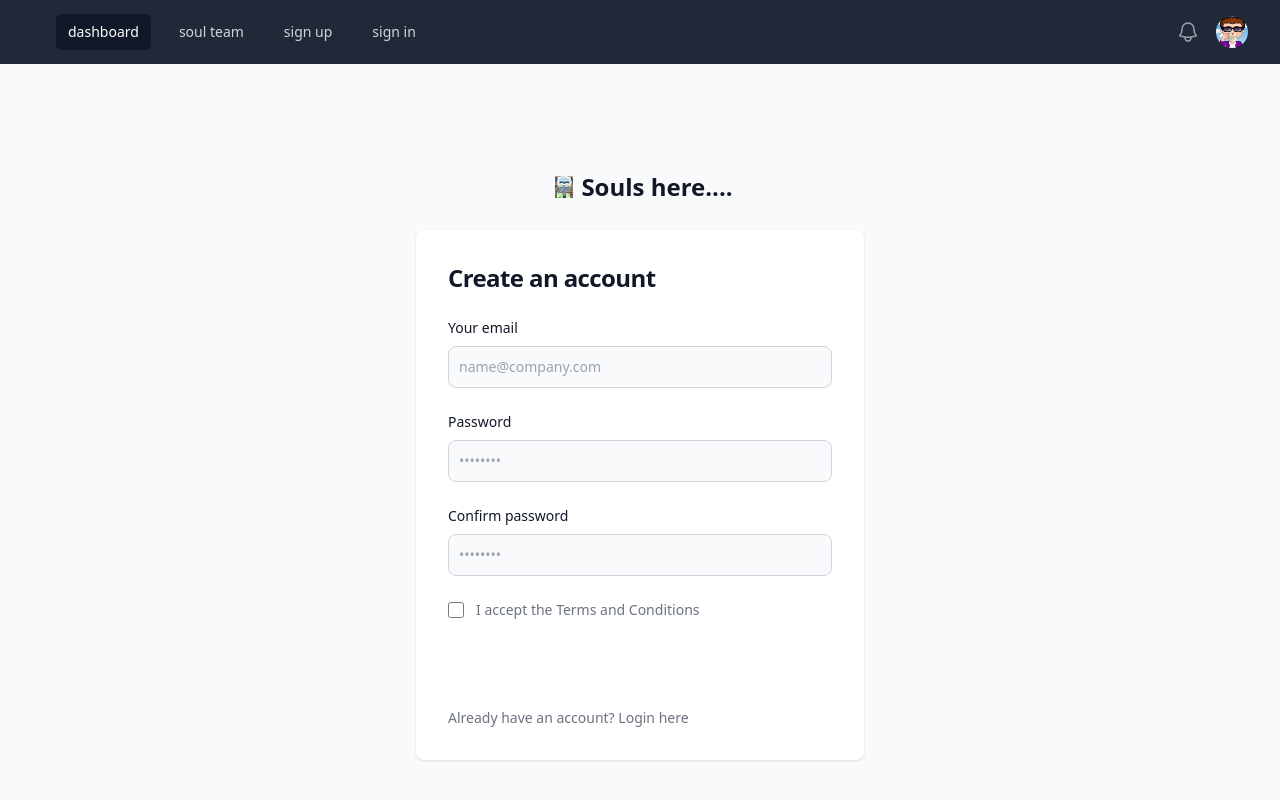
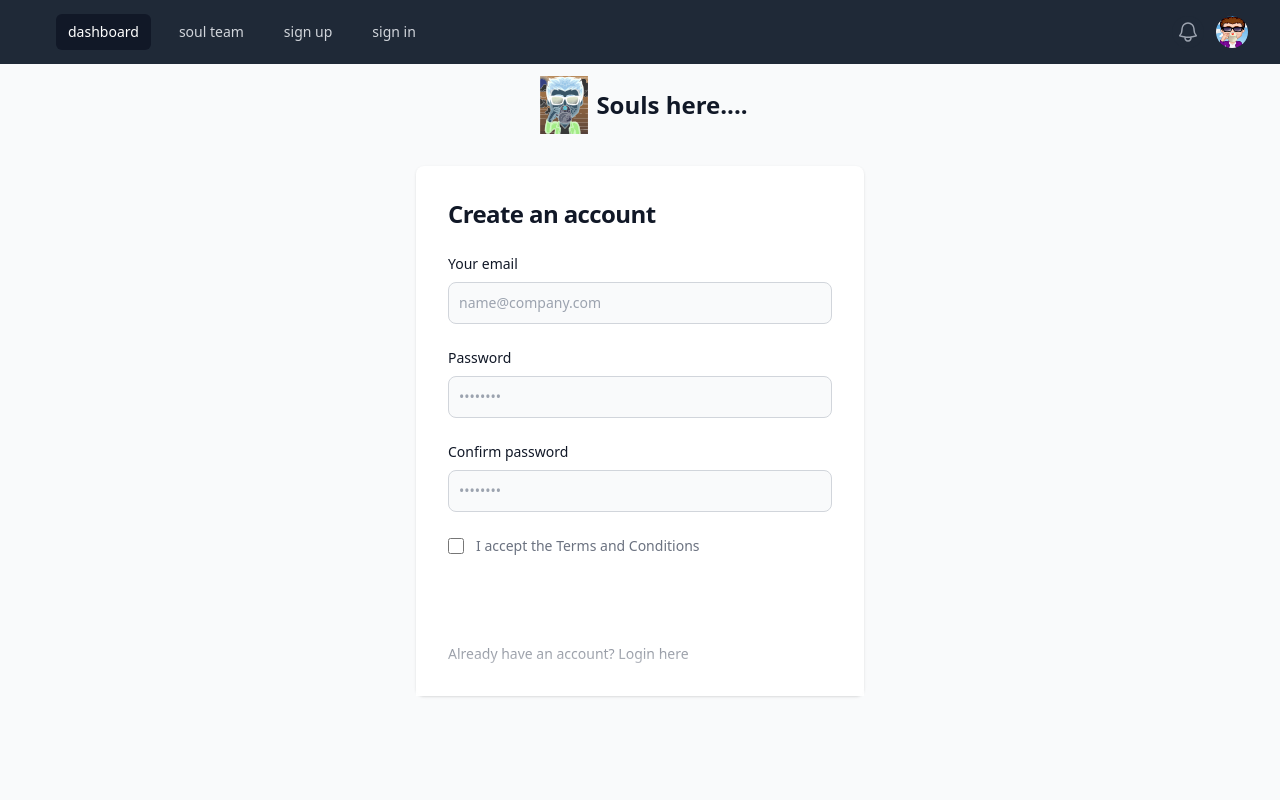
Before and after one commit to thefutureseer/resttonext, a Next.js app: page /signup in a window 1280 px wide. Shown: the top 800 px of the page. Built offline with nearby package versions, Linux system fonts and the light colour scheme.

Commit message:
sign up and css

```diff
--- a/src/app/signup/page.tsx
+++ b/src/app/signup/page.tsx
@@ -4,28 +4,30 @@ import NavBar from "../components/ui/NavBar";
 
 const SignUp: React.FC = () => {
   return (
-    <section className="bg-gray-50 dark:bg-gray-900">
-      <NavBar/>
-      <div className="flex flex-col items-center justify-center px-6 py-8 mx-auto md:h-screen lg:py-0">
+<section className="bg-gray-50 dark:bg-gray-900 min-h-screen">
+  <NavBar />
+  <div className="mt-1 flex flex-col items-center justify-center px-6 py-8 mx-auto lg:py-0">
     <a href="#" className="flex items-center mb-6 text-2xl font-semibold text-gray-900 dark:text-white">
       <Image
         src="/logo_2024.svg"
         alt="logo"
-              height={18}
-              width={18}
+        height={48}
+        width={48}
         className="object-cover invert opacity-80 animate-spinOnce m-2"
         priority
       />
       Souls here....
     </a>
-        <div className="w-full bg-white rounded-lg shadow dark:border md:mt-0 sm:max-w-md xl:p-0 dark:bg-gray-800 dark:border-gray-700">
-          <div className="p-6 space-y-4 md:space-y-6 sm:p-8">
+    <div className="relative w-full bg-white rounded-lg shadow dark:border sm:max-w-md xl:p-0 dark:bg-gray-800 dark:border-gray-700">
+      <div className="relative p-6 space-y-4 md:space-y-6 sm:p-8">
         <h1 className="text-xl font-bold leading-tight tracking-tight text-gray-900 md:text-2xl dark:text-white">
           Create an account
         </h1>
         <form className="space-y-4 md:space-y-6" action="#">
           <div>
-                <label htmlFor="email" className="block mb-2 text-sm font-medium text-gray-900 dark:text-white">Your email</label>
+            <label htmlFor="email" className="block mb-2 text-sm font-medium text-gray-900 dark:text-white">
+              Your email
+            </label>
             <input
               type="email"
               name="email"
@@ -36,7 +38,9 @@ const SignUp: React.FC = () => {
             />
           </div>
           <div>
-                <label htmlFor="password" className="block mb-2 text-sm font-medium text-gray-900 dark:text-white">Password</label>
+            <label htmlFor="password" className="block mb-2 text-sm font-medium text-gray-900 dark:text-white">
+              Password
+            </label>
             <input
               type="password"
               name="password"
@@ -47,7 +51,9 @@ const SignUp: React.FC = () => {
             />
           </div>
           <div>
-                <label htmlFor="confirm-password" className="block mb-2 text-sm font-medium text-gray-900 dark:text-white">Confirm password</label>
+            <label htmlFor="confirm-password" className="block mb-2 text-sm font-medium text-gray-900 dark:text-white">
+              Confirm password
+            </label>
             <input
               type="password"
               name="confirm-password"
@@ -69,7 +75,10 @@ const SignUp: React.FC = () => {
             </div>
             <div className="ml-3 text-sm">
               <label htmlFor="terms" className="font-light text-gray-500 dark:text-gray-300">
-                    I accept the <a className="font-medium text-primary-600 hover:underline dark:text-primary-500" href="#">Terms and Conditions</a>
+                I accept the{" "}
+                <a className="font-medium text-primary-600 hover:underline dark:text-primary-500" href="#">
+                  Terms and Conditions
+                </a>
               </label>
             </div>
           </div>
@@ -80,13 +89,19 @@ const SignUp: React.FC = () => {
             Create an account
           </button>
           <p className="text-sm font-light text-gray-500 dark:text-gray-400">
-                Already have an account? <a href="#" className="font-medium text-primary-600 hover:underline dark:text-primary-500">Login here</a>
+            Already have an account?{" "}
+            <a href="#" className="font-medium text-primary-600 hover:underline dark:text-primary-500">
+              Login here
+            </a>
           </p>
         </form>
+        {/* Gradient at the very bottom of the form */}
+        <div className="absolute inset-x-0 bottom-0 h-16 bg-gradient-to-b from-transparent to-white dark:to-gray-900"></div>
       </div>
     </div>
   </div>
 </section>
+
   );
 };
 
```
Lines whose indentation alone changed are shown as unchanged.
